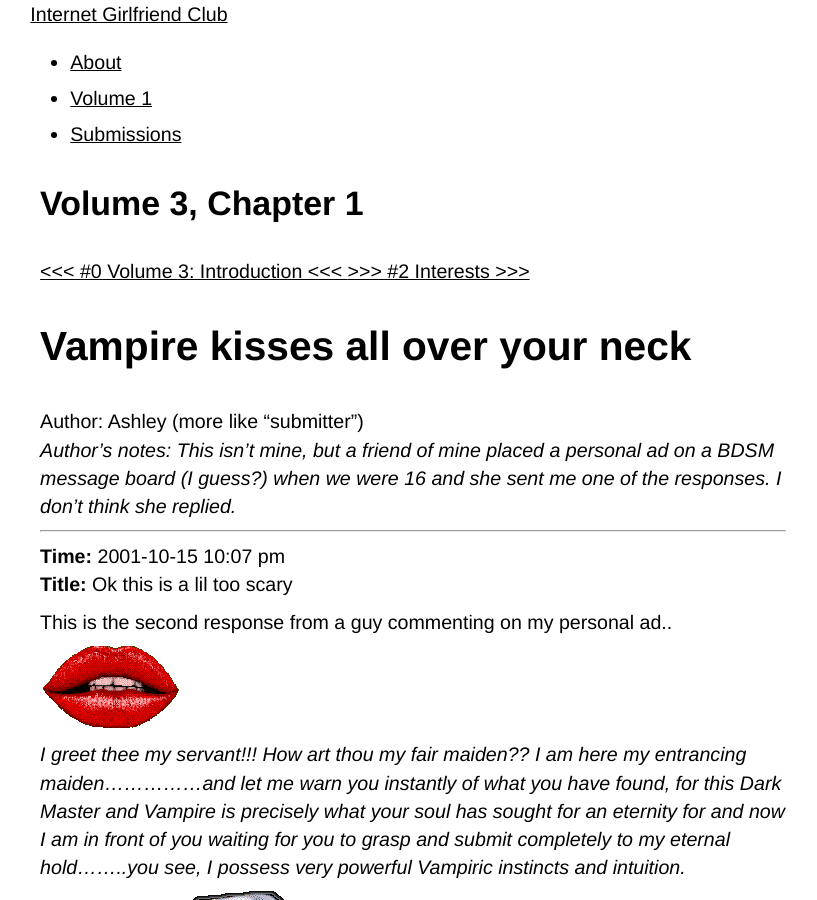
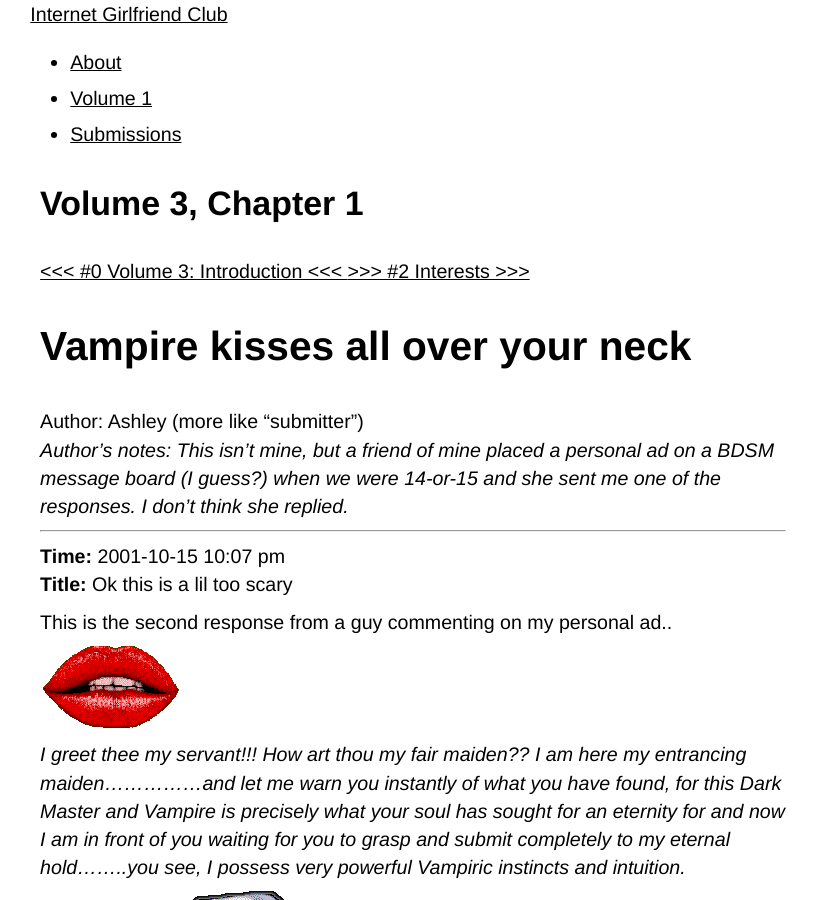
Before and after one commit to ablwr/internetgirlfriend_club, a Jekyll site: the page built from _volume3/1.md, in a window 1280 px wide and 900 px high. Shown: the whole window, without its empty margins (227-1044 px from the left). Built offline with Jekyll 4.4.1, drawn with Linux system fonts in a browser that asks for light colours.

Commit message:
bad at math, ages

```diff
--- a/_volume3/1.md
+++ b/_volume3/1.md
@@ -7,7 +7,7 @@ categories: volume3
 ---
 
 Author: Ashley  (more like "submitter")
-*Author's notes: This isn't mine, but a friend of mine placed a personal ad on a BDSM message board (I guess?) when we were 16 and she sent me one of the responses. I don't think she replied.*
+*Author's notes: This isn't mine, but a friend of mine placed a personal ad on a BDSM message board (I guess?) when we were 14-or-15 and she sent me one of the responses. I don't think she replied.*
 
 <hr/>
 
```
